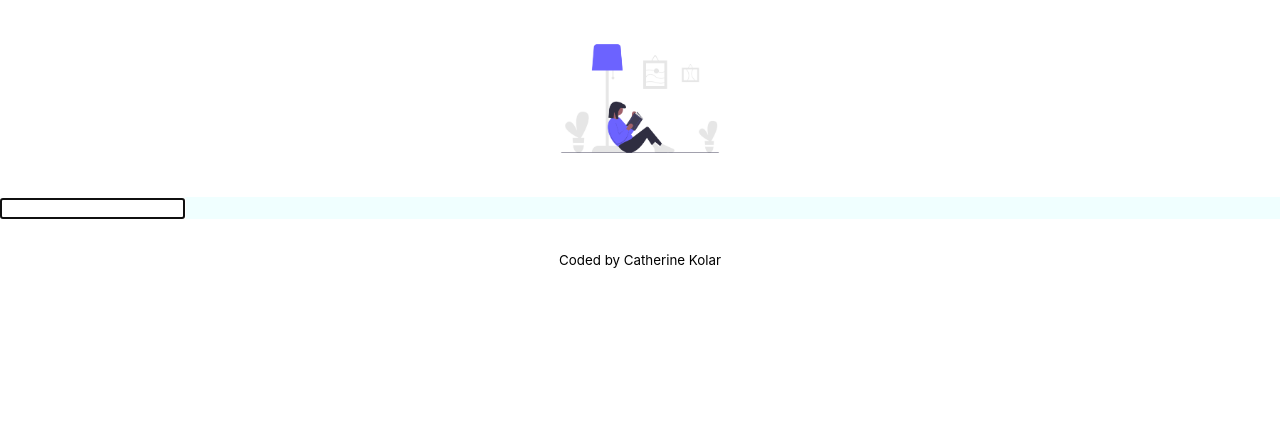
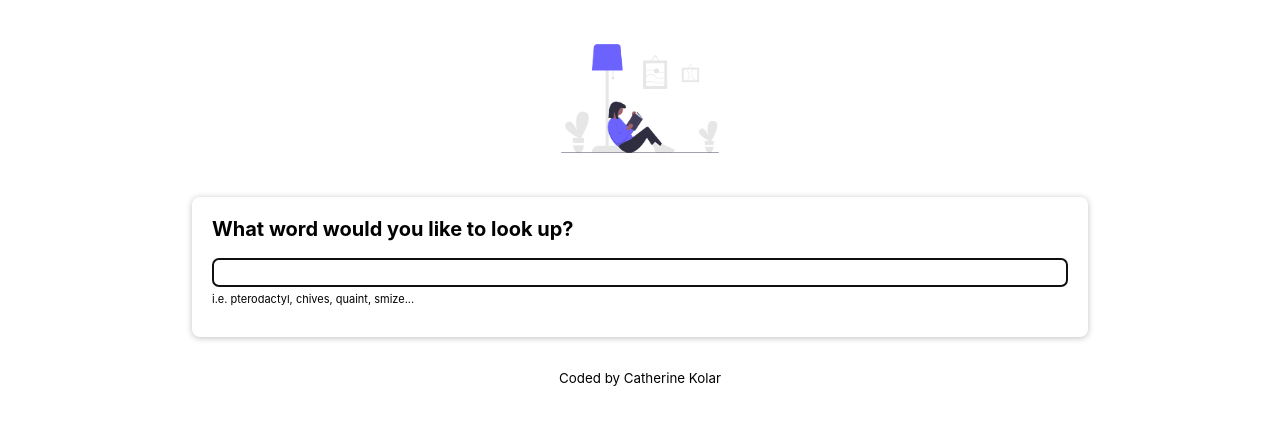
Before and after one commit to CathKolar/dictionary-app-react, a React (Create React App) app: page / in a window 1280 px wide. Shown: the top 424 px of the page. Built offline with nearby package versions, Linux system fonts and the light colour scheme.

Commit message:
work on styling

```diff
--- a/src/App.css
+++ b/src/App.css
@@ -1,3 +1,6 @@
+.App {
+
+}
 .App-header {
   margin: 30px 0;
 }
--- a/src/Dictionary.css
+++ b/src/Dictionary.css
@@ -1,3 +1,21 @@
-.Dictionary {
-  background-color: azure;
+.Dictionary section {
+  margin: 3vh 15vw;
+  box-shadow: 0 1px 6px 0 rgb(32 33 36 / 28%);
+  border-radius: 8px;
+  padding: 20px 20px;
 }
+.Dictionary h1 {
+  margin-top: 0;
+  font-size: 20px;
+}
+.Dictionary input {
+  width: 100%;
+  padding: 6px 10px;
+  border: 1px solid #ddd;
+  border-radius: 6px;
+}
+
+.Dictionary .hint {
+  font-size: 11px;
+  margin-top: 5px;
+}
--- a/src/Dictionary.js
+++ b/src/Dictionary.js
@@ -28,9 +28,17 @@ export default function Dictionary() {
 
   return (
     <div className="Dictionary">
-      <form onSubmit={search}>
-        <input type="search" autoFocus={true} onChange={handleKeywordChange} />
-      </form>
+      <section>
+        <h1>What word would you like to look up? </h1>
+        <form onSubmit={search}>
+          <input
+            type="search"
+            autoFocus={true}
+            onChange={handleKeywordChange}
+          />
+        </form>
+        <p className="hint">i.e. pterodactyl, chives, quaint, smize...</p>
+      </section>
       <Results results={results} />
     </div>
   );
--- a/src/Meaning.js
+++ b/src/Meaning.js
@@ -12,8 +12,6 @@ export default function Meaning({ meaning }) {
               <strong>Definition: </strong>
               {definition.definition}
               <br />
-
-              <strong>Example: </strong>
               <em>{definition.example}</em>
 
               <Synonyms synonyms={definition.synonyms} />
--- /dev/null
+++ b/src/Phonetics.css
@@ -0,0 +1,28 @@
+.Phonetics {
+  display: inline-flex;
+}
+
+.Phonetics figure {
+  margin-inline-start: 10;
+  min-width: 50vh;
+}
+.phonetic-spelling hr {
+  display: none;
+}
+.Phonetics .phonetic-spelling {
+  margin-top: 30px;
+  margin-left: 10px;
+}
+@media (max-width: 700px) {
+  .Phonetics {
+    display: block;
+  }
+  .Phonetics figure {
+    margin-inline-start: 0;
+  }
+  .Phonetics .phonetic-spelling {
+    margin-left: 21px;
+    margin-top: 5px;
+    margin-bottom: 20px;
+  }
+}
--- a/src/Phonetics.js
+++ b/src/Phonetics.js
@@ -1,16 +1,17 @@
 import React from "react";
+import "./Phonetics.css";
+
 export default function Phonetics({ phonetics }) {
   console.log({ phonetics });
   return (
     <div className="Phonetics">
+      <div className="phonetic-spelling">{phonetics.text}</div>
       <figure>
-        <figcaption>Listen:</figcaption>
         <audio controls src={phonetics.audio}>
           Your browser does not support the
           <code>audio</code> element.
         </audio>
       </figure>
-      {phonetics.text}
     </div>
   );
 }
--- /dev/null
+++ b/src/Results.css
@@ -0,0 +1,6 @@
+.Results h2 {
+  font-size: 33px;
+  font-weight: bold;
+  margin: 0;
+  line-height: 1.5;
+}
--- a/src/Results.js
+++ b/src/Results.js
@@ -1,12 +1,14 @@
 import React from "react";
 import Phonetics from "./Phonetics";
 import Meaning from "./Meaning";
+import "./Results.css";
 
 export default function Results({ results }) {
   // render results and loop through all possible meanings
   if (results) {
     return (
       <div className="Results">
+        <section>
           <h2>{results.word}</h2>
           {results.phonetics.map(function (phonetics, index) {
             return (
@@ -15,11 +17,15 @@ export default function Results({ results }) {
               </div>
             );
           })}
+        </section>
+
         {results.meanings.map(function (meaning, index) {
           return (
+            <section>
               <div key={index}>
                 <Meaning meaning={meaning} />
               </div>
+            </section>
           );
         })}
       </div>
```
Also changed, not shown: public/index.html (line endings or trailing spaces). Lines whose indentation alone changed are shown as unchanged.
